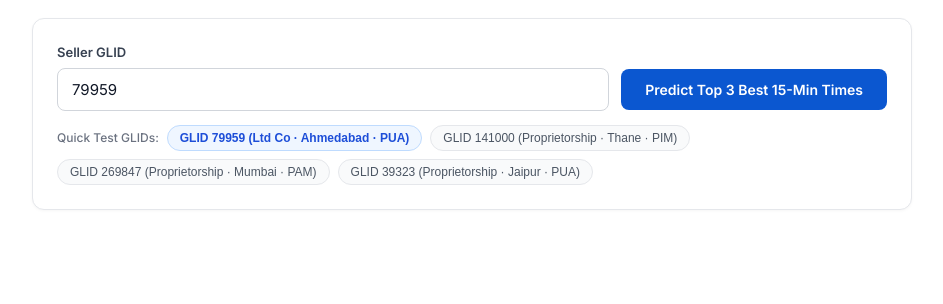
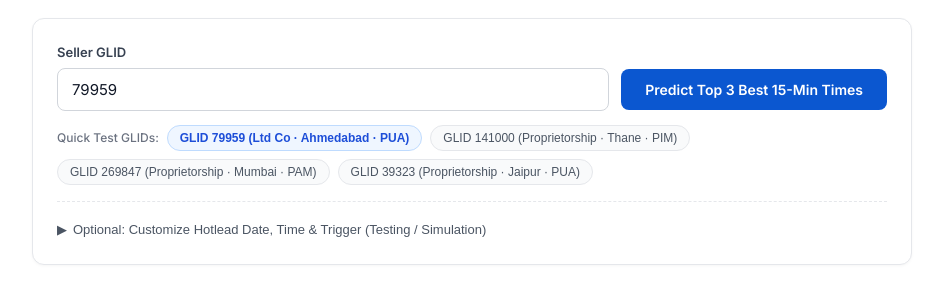
Before and after one commit to sdivyansh20/im-milan, a Flask app: page / in a window 1280 px wide. Shown: the part 213-517 px from the top of the page, without its empty margins (168-1111 px from the left). Run offline with Flask 3, Linux system fonts and the light colour scheme; parts of the project's set-up code (start-up, migrations or seed data) failed here and were passed over.

Commit message:
Update UI with simulation accordion and fast Redash fallback

```diff
--- a/src/milan_engine.py
+++ b/src/milan_engine.py
@@ -49,7 +49,7 @@ PLANNER = Planner(meta)
 IST = timezone(timedelta(hours=5, minutes=30))
 
 
-def fetch_from_redash(glid: int, timeout_sec: int = 15) -> Optional[Dict[str, Any]]:
+def fetch_from_redash(glid: int, timeout_sec: int = 4) -> Optional[Dict[str, Any]]:
     """
     Executes the PG SQL query via Redash API to fetch seller details and latest hotlead.
     Checks cached query results (max_age: 86400) first, then falls back to fresh execution.
@@ -71,7 +71,7 @@ def fetch_from_redash(glid: int, timeout_sec: int = 15) -> Optional[Dict[str, An
             f"{REDASH_HOST}/api/query_results",
             headers=headers,
             json=payload_cached,
-            timeout=6,
+            timeout=3,
         )
         if resp.status_code == 200:
             res_data = resp.json()
@@ -95,7 +95,7 @@ def fetch_from_redash(glid: int, timeout_sec: int = 15) -> Optional[Dict[str, An
             f"{REDASH_HOST}/api/query_results",
             headers=headers,
             json=payload_fresh,
-            timeout=8,
+            timeout=4,
         )
         if resp.status_code == 200:
             res_data = resp.json()
@@ -108,11 +108,11 @@ def fetch_from_redash(glid: int, timeout_sec: int = 15) -> Optional[Dict[str, An
             job_id = job.get("id")
             if job_id:
                 while time.time() - t0 < timeout_sec:
-                    time.sleep(0.4)
+                    time.sleep(0.3)
                     j_resp = requests.get(
                         f"{REDASH_HOST}/api/jobs/{job_id}",
                         headers=headers,
-                        timeout=5,
+                        timeout=3,
                     )
                     j_data = j_resp.json().get("job", {})
                     status = j_data.get("status")
--- a/templates/index.html
+++ b/templates/index.html
@@ -186,6 +186,69 @@
     .btn-submit:disabled {
       background: #9ca3af;
       cursor: not-allowed;
+    }
+
+    /* Collapsible Simulation Controls */
+    .override-accordion {
+      margin-top: 16px;
+      border-top: 1px dashed #e5e7eb;
+      padding-top: 14px;
+    }
+    .accordion-toggle {
+      background: none;
+      border: none;
+      color: #4b5563;
+      font-size: 13px;
+      font-weight: 500;
+      cursor: pointer;
+      display: inline-flex;
+      align-items: center;
+      gap: 6px;
+      padding: 0;
+      transition: color 0.15s;
+    }
+    .accordion-toggle:hover {
+      color: #0b57d0;
+    }
+    .accordion-content {
+      margin-top: 12px;
+      background: #f9fafb;
+      border: 1px solid #f3f4f6;
+      border-radius: 8px;
+      padding: 14px;
+    }
+    .override-grid {
+      display: grid;
+      grid-template-columns: repeat(auto-fit, minmax(170px, 1fr));
+      gap: 12px;
+    }
+    .form-group-sub {
+      display: flex;
+      flex-direction: column;
+      gap: 4px;
+    }
+    .form-group-sub label {
+      font-size: 12px;
+      color: #4b5563;
+      font-weight: 600;
+    }
+    .form-group-sub input, .form-group-sub select {
+      font-family: inherit;
+      font-size: 13px;
+      color: #111827;
+      background: #ffffff;
+      padding: 8px 10px;
+      border-radius: 6px;
+      border: 1px solid #d1d5db;
+      outline: none;
+    }
+    .form-group-sub input:focus, .form-group-sub select:focus {
+      border-color: #0b57d0;
+    }
+    .override-hint {
+      font-size: 11px;
+      color: #6b7280;
+      margin-top: 8px;
     }
 
     /* Results */
@@ -489,6 +552,40 @@
           <button type="button" class="chip" onclick="quickSelect(269847)">GLID 269847 (Proprietorship · Mumbai · PAM)</button>
           <button type="button" class="chip" onclick="quickSelect(39323)">GLID 39323 (Proprietorship · Jaipur · PUA)</button>
         </div>
+
+        <!-- Collapsible Override Section -->
+        <div class="override-accordion">
+          <button type="button" class="accordion-toggle" onclick="toggleAccordion()">
+            <span id="accordion-icon">▶</span>
+            <span>Optional: Customize Hotlead Date, Time & Trigger (Testing / Simulation)</span>
+          </button>
+          <div id="accordion-content" class="accordion-content" style="display: none;">
+            <div class="override-grid">
+              <div class="form-group-sub">
+                <label for="hotlead_date">Hotlead Date</label>
+                <input type="date" id="hotlead_date" name="hotlead_date">
+              </div>
+              <div class="form-group-sub">
+                <label for="hotlead_time">Hotlead Time (HH:MM)</label>
+                <input type="time" id="hotlead_time" name="hotlead_time">
+              </div>
+              <div class="form-group-sub">
+                <label for="hotlead_type">Trigger Type</label>
+                <select id="hotlead_type" name="hotlead_type">
+                  <option value="">Default (From Query / DWH)</option>
+                  <option value="PUA">PUA</option>
+                  <option value="PIM">PIM</option>
+                  <option value="PAM">PAM</option>
+                  <option value="UA">UA</option>
+                  <option value="OLP">OLP</option>
+                  <option value="SCHD">SCHD</option>
+                  <option value="NUR">NUR</option>
+                </select>
+              </div>
+            </div>
+            <div class="override-hint">By default, GLID automatically fetches its authentic timestamp and trigger from Redash / PostgreSQL DWH. You can override them above to test specific arrival times.</div>
+          </div>
+        </div>
       </form>
     </div>
 
@@ -512,13 +609,37 @@
   </div>
 
   <script>
+    function toggleAccordion() {
+      const content = document.getElementById('accordion-content');
+      const icon = document.getElementById('accordion-icon');
+      if (content.style.display === 'none') {
+        content.style.display = 'block';
+        icon.innerText = '▼';
+      } else {
+        content.style.display = 'none';
+        icon.innerText = '▶';
+      }
+    }
+
     function quickSelect(glid) {
       document.getElementById('glid').value = glid;
+      // Reset manual overrides so this GLID loads its authentic DWH hotlead data
+      document.getElementById('hotlead_date').value = '';
+      document.getElementById('hotlead_time').value = '';
+      document.getElementById('hotlead_type').value = '';
+
       const buttons = document.querySelectorAll('.sample-chips .chip');
       buttons.forEach(b => b.classList.remove('chip-active'));
       event.target.classList.add('chip-active');
       document.getElementById('predict-form').dispatchEvent(new Event('submit'));
     }
+
+    // When typing a new GLID, clear overrides so it fetches authentic DWH data
+    document.getElementById('glid').addEventListener('input', function() {
+      document.getElementById('hotlead_date').value = '';
+      document.getElementById('hotlead_time').value = '';
+      document.getElementById('hotlead_type').value = '';
+    });
 
     document.getElementById('predict-form').addEventListener('submit', async function(e) {
       e.preventDefault();
@@ -528,6 +649,15 @@
       const resultsSection = document.getElementById('results-section');
       const glidVal = document.getElementById('glid').value;
 
+      const payload = { glid: glidVal };
+      const hDate = document.getElementById('hotlead_date').value;
+      const hTime = document.getElementById('hotlead_time').value;
+      const hType = document.getElementById('hotlead_type').value;
+
+      if (hDate) payload.hotlead_date = hDate;
+      if (hTime) payload.hotlead_time = hTime;
+      if (hType) payload.hotlead_type = hType;
+
       submitBtn.disabled = true;
       btnText.innerHTML = '<span class="spinner"></span> Scoring 15-Min Windows...';
 
@@ -535,7 +665,7 @@
         const response = await fetch('/api/predict', {
           method: 'POST',
           headers: { 'Content-Type': 'application/json' },
-          body: JSON.stringify({ glid: glidVal }),
+          body: JSON.stringify(payload),
         });
 
         const data = await response.json();
@@ -570,6 +700,21 @@
         <div class="strip-item">Hotlead Trigger: <span class="strip-badge">${h.hl_trigger}</span></div>
         <div class="strip-item">Hotlead Arrived: <strong>${h.formatted_lead_time}</strong> <span class="age-badge">1 day old data</span></div>
       `;
+
+      // Auto-populate override inputs if not manually entered so user can see and adjust
+      const curDate = document.getElementById('hotlead_date').value;
+      const curTime = document.getElementById('hotlead_time').value;
+      const curType = document.getElementById('hotlead_type').value;
+
+      if (!curDate && h.lead_sent_time) {
+        document.getElementById('hotlead_date').value = h.lead_sent_time.slice(0, 10);
+      }
+      if (!curTime && h.lead_sent_time) {
+        document.getElementById('hotlead_time').value = h.lead_sent_time.slice(11, 16);
+      }
+      if (!curType && h.hl_trigger) {
+        document.getElementById('hotlead_type').value = h.hl_trigger;
+      }
 
       // 2. Date badge
       document.getElementById('target-date-badge').innerText = `Hotlead: ${h.formatted_lead_time} (1 day old)`;
```
